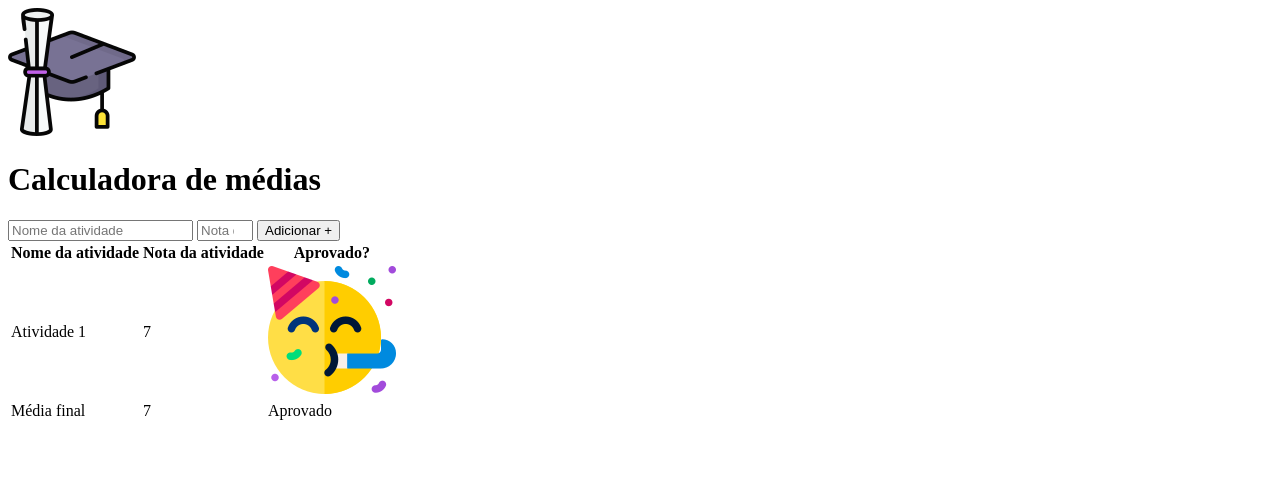
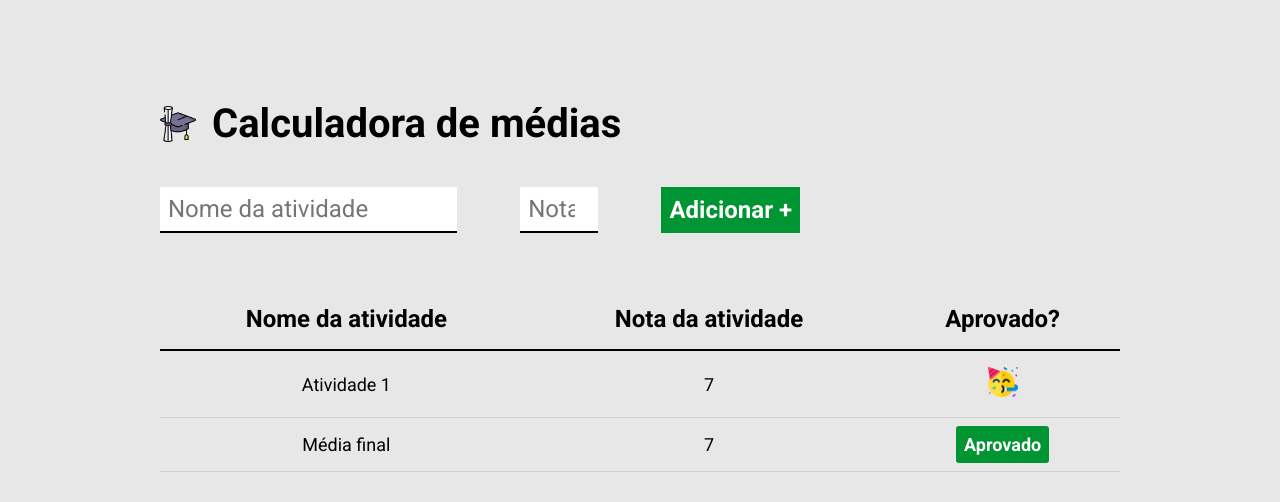
Before and after one commit to lohancosta/projeto2, a plain HTML site: page index.html in a window 1280 px wide. Drawn offline with Linux system fonts and the light colour scheme.

Commit message:
estilizando a página

```diff
--- a/index.html
+++ b/index.html
@@ -1,47 +1,59 @@
 <!DOCTYPE html>
 <html lang="pt-br">
   <head>
-    <meta charset="UTF-8">
-    <meta name="viewport" content="width=device-width, initial-scale=1.0">
+    <meta charset="UTF-8" />
+    <meta name="viewport" content="width=device-width, initial-scale=1.0" />
     <title>Calculadora de médias</title>
+    <link rel="preconnect" href="https://fonts.googleapis.com" />
+    <link rel="preconnect" href="https://fonts.gstatic.com" crossorigin />
+    <link
+      href="https://fonts.googleapis.com/css2?family=Roboto:ital,wght@0,100;0,300;0,400;0,500;0,700;0,900;1,100;1,300;1,400;1,500;1,700;1,900&display=swap"
+      rel="stylesheet"
+    />
+    <link rel="stylesheet" href="style.css" />
   </head>
   <body>
+    <div class="container">
       <header>
-        <img src="images/logo.png" alt="capelo e diploma">
+        <img src="images/logo.png" alt="capelo e diploma" />
         <h1>Calculadora de médias</h1>
       </header>
-
       <form action="#">
-        <input type="text" required placeholder="Nome da atividade">
-        <input type="number" required placeholder="Nota da atividade" min="0" max="10">
-        <link rel="stylesheet" href="style.css">
+        <input type="text" required placeholder="Nome da atividade" />
+        <input
+          type="number"
+          required
+          placeholder="Nota da atividade"
+          min="0"
+          max="10"
+        />
+        <link rel="stylesheet" href="style.css" />
         <button type="submit">Adicionar +</button>
       </form>
-
-    <table>
+      <table cellspacing="0">
+        <!-- tirar o espaço entre as linhas do table -->
         <thead>
           <tr>
             <th>Nome da atividade</th>
-                <th> Nota da atividade</th>
+            <th>Nota da atividade</th>
             <th>Aprovado?</th>
           </tr>
         </thead>
-
         <tbody>
           <tr>
             <td>Atividade 1</td>
             <td>7</td>
-                <td><img src="images/aprovado.png" alt="Emoji festejando"></td>
+            <td><img src="images/aprovado.png" alt="Emoji festejando" /></td>
           </tr>
         </tbody>
-
         <tfoot>
           <tr>
             <td>Média final</td>
             <td>7</td>
-                <td>Aprovado</td>
+            <td><span class="resultado aprovado">Aprovado</span></td>
           </tr>
         </tfoot>
       </table>
+    </div>
   </body>
 </html>
--- a/style.css
+++ b/style.css
@@ -0,0 +1,97 @@
+* {
+  margin: 0;
+  padding: 0;
+  box-sizing: border-box;
+  font-family: "Roboto", sans-serif;
+}
+
+body {
+  background-color: #e7e7e7;
+  padding-top: 100px;
+}
+
+header {
+  display: flex;
+  align-items: center;
+  margin-bottom: 40px;
+}
+
+header img {
+  height: 36px;
+  margin-right: 16px;
+}
+
+header h1 {
+  font-size: 40px;
+  font-weight: bold;
+}
+
+.container {
+  max-width: 960px;
+  width: 100%;
+  margin: 0 auto;
+}
+
+form {
+  display: flex;
+  max-width: 640px;
+  width: 100%;
+  justify-content: space-between;
+  margin-bottom: 56px;
+}
+
+form input {
+  font-size: 24px;
+  background-color: #fff;
+  border: none;
+  border-bottom: 2px solid #000;
+  padding: 8px;
+}
+
+form button {
+  background-color: #009432;
+  color: #fff;
+  font-size: 24px;
+  font-weight: bold;
+  border: none;
+  cursor: pointer;
+  padding: 8px;
+}
+
+table {
+  width: 100%;
+}
+
+table th {
+  border-bottom: 2px solid #000;
+  padding: 16px;
+  font-size: 24px;
+  font-weight: bold;
+}
+
+table td {
+  padding: 16px 0;
+  text-align: center;
+  font-size: 18px;
+  border-bottom: 1px solid rgba(0, 0, 0, 0.1);
+}
+
+table td img {
+  height: 30px;
+}
+
+.resultado {
+  padding: 8px;
+  font-weight: bold;
+  color: #fff;
+  background-color: #000;
+  border-radius: 3px;
+}
+
+.aprovado {
+  background-color: #009432;
+}
+
+.reprovado {
+  background-color: red;
+}
```
Lines whose indentation alone changed are shown as unchanged.
